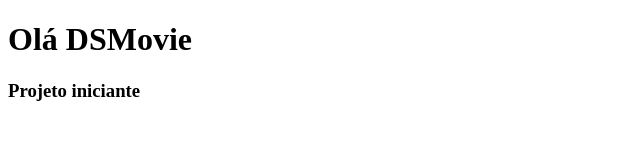
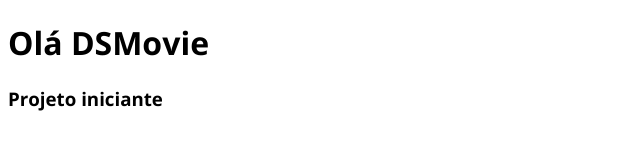
Before and after one commit to GabrielDias311/dsmovie, a plain HTML site: page index.html in a window 1280 px wide. Shown: the whole page, without its empty margins (0-640 px from the left). Drawn offline with nearby package versions, Linux system fonts and the light colour scheme.

Commit message:
Google Fonts

```diff
--- /dev/null
+++ b/CSS/styles.css
@@ -0,0 +1,5 @@
+@import url('https://fonts.googleapis.com/css2?family=Open+Sans:wght@300;400;700&display=swap');
+
+* {
+    font-family: 'Open Sans', sans-serif;
+}
--- a/index.html
+++ b/index.html
@@ -5,6 +5,9 @@
     <meta http-equiv="X-UA-Compatible" content="IE=edge">
     <meta name="viewport" content="width=device-width, initial-scale=1.0">
     <title>DSMovie</title>
+
+    <link rel="stylesheet" href="CSS/styles.css">
+
 </head>
 <body>
     <h1>Olá DSMovie</h1>
```
